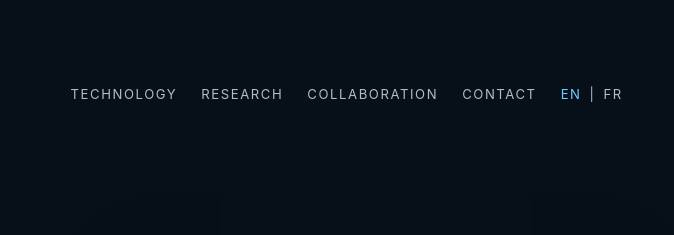
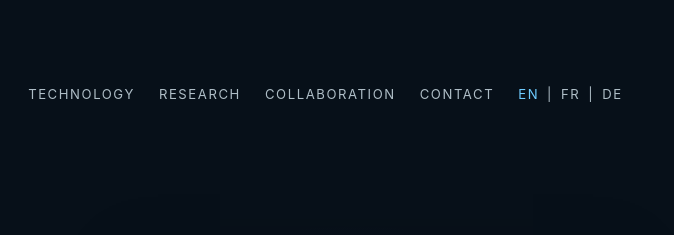
Before and after one commit to Mycnc3d/mycnc3d-website, a plain HTML site: page projects/high-flow-extrusion.html in a window 1280 px wide. Shown: the top 235 px of the page, 606-1280 px from the left. Drawn offline with Linux system fonts and the light colour scheme.

Commit message:
Add German language link

```diff
--- a/projects/high-flow-extrusion.html
+++ b/projects/high-flow-extrusion.html
@@ -16,7 +16,7 @@
 <nav class="site-nav wrap" aria-label="Main navigation">
   <a class="brand" href="/"><img src="../assets/logo-horizontal.webp" alt="MYCNC3D — Advanced Manufacturing" width="1200" height="326"></a>
   <button class="menu-toggle" type="button" aria-expanded="false" aria-controls="main-navigation" aria-label="Open navigation"><span></span></button>
-  <div class="nav-links" id="main-navigation"><a href="/#technology">Technology</a><a href="/#research">Research</a><a href="/#collaboration">Collaboration</a><a href="/#contact">Contact</a><span class="language-switch"><a href="high-flow-extrusion.html" aria-current="page">EN</a><span>|</span><a href="extrusion-haut-debit.html">FR</a></span></div>
+  <div class="nav-links" id="main-navigation"><a href="/#technology">Technology</a><a href="/#research">Research</a><a href="/#collaboration">Collaboration</a><a href="/#contact">Contact</a><span class="language-switch"><a href="high-flow-extrusion.html" aria-current="page">EN</a><span>|</span><a href="extrusion-haut-debit.html">FR</a><span>|</span><a href="high-flow-extrusion-de.html" lang="de" hreflang="de">DE</a></span></div>
 </nav>
 
 <main id="main">
```
